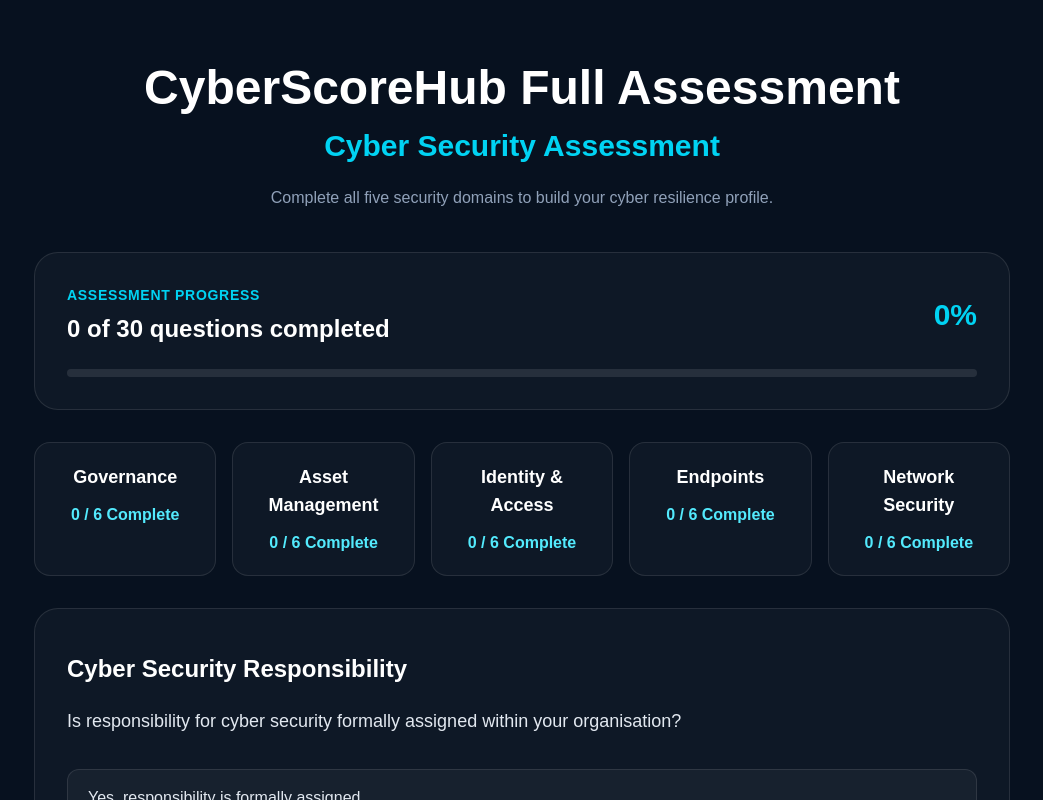
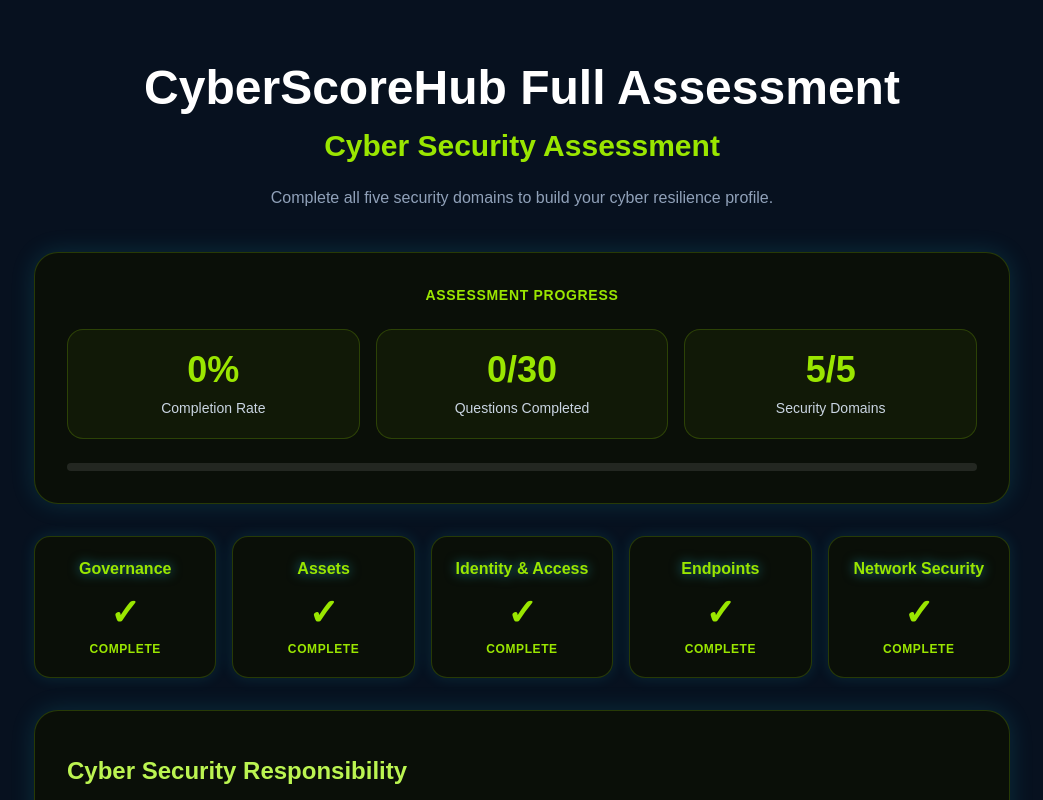
Before and after one commit to DrMesutInan-SFHEA/cyberscorehub, a Next.js app: page /assessment/full/questions in a window 1280 px wide. Shown: the top 800 px of the page, without its empty margins (118-1161 px from the left). Built offline with nearby package versions, Linux system fonts and the light colour scheme.

Commit message:
Refine questions page styling

```diff
--- a/src/app/assessment/full/questions/page.tsx
+++ b/src/app/assessment/full/questions/page.tsx
@@ -61,7 +61,7 @@
     CyberScoreHub Full Assessment
   </h1>
 
-  <h2 className="mt-4 text-3xl font-bold text-cyan-400">
+  <h2 className="mt-4 text-3xl font-bold text-lime-400">
     Cyber Security Assessment
   </h2>
 
@@ -71,22 +71,45 @@
   </p>
 </div>
 
-        <div className="mt-10 rounded-3xl border border-white/10 bg-white/[0.03] p-8">
-          <div className="flex items-center justify-between gap-4">
-            <div>
-              <div className="text-sm font-semibold uppercase tracking-wider text-cyan-400">
+        <div className="mt-10 rounded-3xl border border-lime-400/20 bg-[#0a0f08] p-8 shadow-[0_0_25px_rgba(34,211,238,0.15)]">
+<div className="text-center">
+  <div className="text-sm font-semibold uppercase tracking-wider text-lime-400">
     Assessment Progress
-              </div>
-
-  <div className="mt-2 text-2xl font-bold">
-  {completedQuestions} of {CCR_FULL_QUESTIONS.length} questions completed
   </div>
 </div>
 
-<div className="text-3xl font-black text-cyan-400">
-  {Math.round((completedQuestions / CCR_FULL_QUESTIONS.length) * 100)}%
+<div className="mt-6 grid gap-4 md:grid-cols-3">
+  <div className="rounded-2xl border border-lime-400/20 bg-lime-400/5 p-5 text-center">
+    <div className="text-4xl font-black text-lime-400">
+      {Math.round(
+        (completedQuestions / CCR_FULL_QUESTIONS.length) * 100
+      )}%
     </div>
 
+    <div className="mt-2 text-sm text-slate-300">
+      Completion Rate
+    </div>
+  </div>
+
+  <div className="rounded-2xl border border-lime-400/20 bg-lime-400/5 p-5 text-center">
+    <div className="text-4xl font-black text-lime-400">
+      {completedQuestions}/{CCR_FULL_QUESTIONS.length}
+    </div>
+
+    <div className="mt-2 text-sm text-slate-300">
+      Questions Completed
+    </div>
+  </div>
+
+  <div className="rounded-2xl border border-lime-400/20 bg-lime-400/5 p-5 text-center">
+    <div className="text-4xl font-black text-lime-400">
+      5/5
+    </div>
+
+    <div className="mt-2 text-sm text-slate-300">
+      Security Domains
+    </div>
+  </div>
 </div>
 
           <div className="mt-6 h-2 overflow-hidden rounded-full bg-white/10">
@@ -98,42 +121,35 @@
           {["GOV", "AST", "IAM", "END", "NET"].map((domain) => (
             <div
               key={domain}
-              className="rounded-2xl border border-white/10 bg-white/[0.03] p-5 text-center"
+              className="rounded-2xl border border-lime-400/20 bg-[#0a0f08] p-5 text-center shadow-[0_0_15px_rgba(34,211,238,0.12)]"
             >
-<div className="text-lg font-bold text-white">
+<div className="text-base font-bold text-lime-400 drop-shadow-[0_0_6px_rgba(34,211,238,0.6)]">
   {{
     GOV: "Governance",
-    AST: "Asset Management",
+   AST: "Assets",
     IAM: "Identity & Access",
     END: "Endpoints",
     NET: "Network Security",
   }[domain]}
 </div>
 
-<div className="mt-3 text-base font-semibold text-cyan-300">
-  {
-    CCR_FULL_QUESTIONS.slice(0, completedQuestions).filter(
-      (question) => question.domainId === domain
-    ).length
-  }
-  {" / "}
-  {
-    CCR_FULL_QUESTIONS.filter(
-      (question) => question.domainId === domain
-    ).length
-  }
-  {" Complete"}
+<div className="mt-3 text-4xl font-black text-lime-400">
+  ✓
+</div>
+
+<div className="mt-2 text-xs font-semibold uppercase tracking-wider text-lime-400">
+  Complete
 </div>
             </div>
           ))}
         </div>
 
-<section className="mt-8 rounded-3xl border border-white/10 bg-white/[0.03] p-8">
-  <div className="text-sm font-semibold uppercase tracking-wider text-cyan-400">
+<section className="mt-8 rounded-3xl border border-lime-400/20 bg-[#0a0f08] p-8 shadow-[0_0_25px_rgba(34,211,238,0.15)]">
+  <div className="text-sm font-semibold uppercase tracking-wider text-lime-400">
 
   </div>
 
-  <h2 className="mt-3 text-2xl font-bold text-white">
+  <h2 className="mt-3 text-2xl font-bold text-lime-300">
     {currentQuestion.controlNameEn}
   </h2>
 
@@ -167,7 +183,7 @@
 }}
   className={`w-full rounded-xl border px-5 py-4 text-left font-medium transition ${
 selectedAnswerId === option.id
-  ? "border-cyan-300 bg-cyan-400/20 text-white ring-2 ring-cyan-400/30"
+? "border-lime-300 bg-lime-400/15 text-lime-100 ring-2 ring-lime-400/30"
   : "border-white/10 bg-white/[0.04] text-slate-200 hover:border-cyan-400 hover:bg-cyan-400/[0.06]"
   }`}
 >
@@ -192,13 +208,13 @@
       setSelectedAnswerId(null);
     }}
     disabled={!selectedAnswerId}
-  className={`rounded-xl px-6 py-3 font-bold transition ${
+    className={`rounded-xl px-8 py-4 font-bold tracking-wide transition ${
       selectedAnswerId
-      ? "bg-cyan-400 text-[#07111f] hover:bg-cyan-300"
+        ? "border border-lime-300 bg-lime-400 text-[#07111f] hover:bg-lime-300 shadow-[0_0_30px_rgba(163,230,53,0.45)]"
         : "cursor-not-allowed bg-white/10 text-slate-500"
     }`}
   >
-{isLastQuestion ? "View Assessment Results" : "Next Question"}
+    {isLastQuestion ? "Generate Cyber Resilience Report" : "Next Question"}
   </button>
 </div>
 
```
Lines whose indentation alone changed are shown as unchanged.
